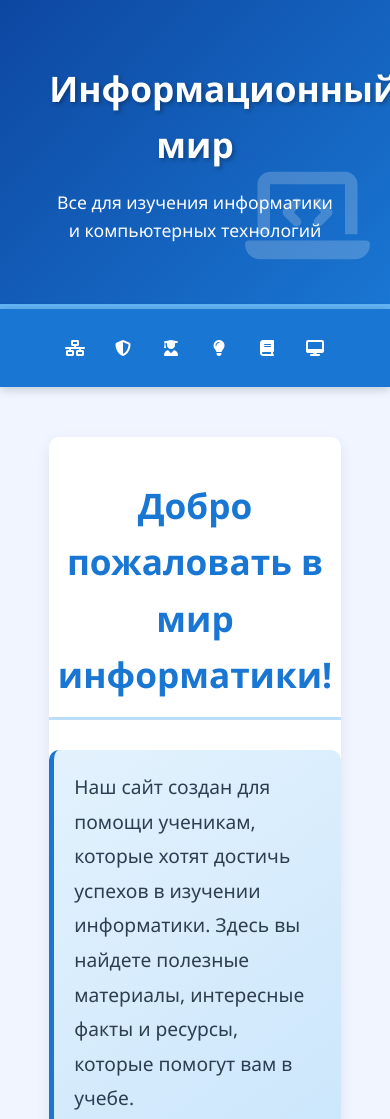
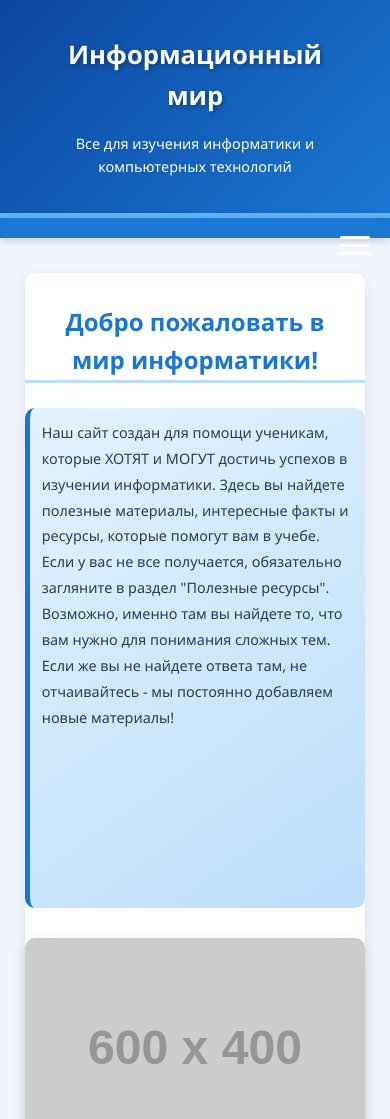
Before and after one commit to Kali30540/inf, a plain HTML site: page index.html in a window 390 px wide. Shown: the top 1119 px of the page. Drawn offline with Linux system fonts and the light colour scheme; placeholder pictures from the web are drawn by us.

Commit message:
Update index.html
add adaptive

```diff
--- a/index.html
+++ b/index.html
@@ -20,7 +20,7 @@
         }
 
         .container {
-            width: 85%;
+            width: 90%;
             max-width: 1200px;
             margin: 0 auto;
             padding: 20px;
@@ -30,7 +30,7 @@
         header {
             background: linear-gradient(135deg, #0d47a1 0%, #1976d2 100%);
             color: white;
-            padding: 40px 0;
+            padding: 30px 0;
             text-align: center;
             border-bottom: 5px solid #64b5f6;
             position: relative;
@@ -42,25 +42,27 @@
             bottom: 10px;
             right: 20px;
             opacity: 0.2;
-            font-size: 100px;
+            font-size: 80px;
         }
 
         header h1 {
-            font-size: 2.8rem;
+            font-size: 2.5rem;
             margin-bottom: 15px;
             text-shadow: 2px 2px 4px rgba(0, 0, 0, 0.3);
+            padding: 0 15px;
         }
 
         header p {
-            font-size: 1.3rem;
+            font-size: 1.2rem;
             max-width: 800px;
             margin: 0 auto;
+            padding: 0 15px;
         }
 
-        /* Navigation - исправленная */
+        /* Navigation */
         nav {
             background-color: #1976d2;
-            padding: 15px 0;
+            padding: 12px 0;
             position: sticky;
             top: 0;
             z-index: 100;
@@ -71,21 +73,21 @@
             display: flex;
             justify-content: center;
             list-style: none;
-            flex-wrap: nowrap;
+            flex-wrap: wrap;
             padding: 0 10px;
         }
 
         nav ul li {
-            margin: 0 8px;
+            margin: 5px;
         }
 
         nav ul li a {
             color: white;
             text-decoration: none;
             font-weight: 600;
-            font-size: 0.95rem;
+            font-size: 0.9rem;
             transition: all 0.3s;
-            padding: 6px 10px;
+            padding: 8px 12px;
             border-radius: 4px;
             white-space: nowrap;
             display: flex;
@@ -98,15 +100,36 @@
         }
 
         nav ul li a i {
-            margin-right: 6px;
+            margin-right: 8px;
             font-size: 1rem;
+        }
+
+        /* Mobile menu button */
+        .menu-toggle {
+            display: none;
+            flex-direction: column;
+            justify-content: space-around;
+            width: 30px;
+            height: 25px;
+            background: transparent;
+            border: none;
+            cursor: pointer;
+            padding: 0;
+        }
+
+        .menu-toggle span {
+            width: 100%;
+            height: 3px;
+            background-color: white;
+            border-radius: 2px;
+            transition: all 0.3s;
         }
 
         /* Section styles */
         section {
-            padding: 50px 0;
+            padding: 40px 0;
             background-color: white;
-            margin: 30px 0;
+            margin: 25px 0;
             border-radius: 10px;
             box-shadow: 0 5px 15px rgba(0, 0, 0, 0.08);
         }
@@ -117,26 +140,27 @@
             padding-bottom: 15px;
             border-bottom: 3px solid #bbdefb;
             text-align: center;
-            font-size: 2.2rem;
+            font-size: 2rem;
+            padding: 0 15px;
         }
 
         /* Card styles */
         .cards-container {
             display: flex;
             flex-wrap: wrap;
-            gap: 25px;
+            gap: 20px;
             margin-top: 30px;
             justify-content: center;
         }
 
         .card {
-            flex: 1 1 320px;
+            flex: 1 1 300px;
             background: linear-gradient(145deg, #e3f2fd, #bbdefb);
-            padding: 25px;
+            padding: 20px;
             border-radius: 10px;
             border-left: 5px solid #1976d2;
             transition: transform 0.3s, box-shadow 0.3s;
-            max-width: 380px;
+            max-width: 100%;
         }
 
         .card:hover {
@@ -147,7 +171,7 @@
         .card h3 {
             color: #0d47a1;
             margin-bottom: 15px;
-            font-size: 1.5rem;
+            font-size: 1.4rem;
             display: flex;
             align-items: center;
         }
@@ -160,7 +184,7 @@
         /* Welcome section */
         .welcome-section {
             text-align: center;
-            padding: 40px 0;
+            padding: 30px 0;
         }
 
         .welcome-content {
@@ -168,13 +192,13 @@
             flex-wrap: wrap;
             justify-content: center;
             align-items: center;
-            gap: 40px;
-            margin-top: 30px;
+            gap: 30px;
+            margin-top: 25px;
         }
 
         .welcome-text {
             flex: 1 1 500px;
-            font-size: 1.2rem;
+            font-size: 1.1rem;
             line-height: 1.8;
             text-align: left;
             padding: 20px;
@@ -185,7 +209,7 @@
 
         .welcome-image {
             flex: 1 1 300px;
-            max-width: 400px;
+            max-width: 100%;
         }
 
         .welcome-image img {
@@ -214,6 +238,7 @@
         .footer-section {
             flex: 1 1 300px;
             margin: 15px;
+            padding: 0 10px;
         }
 
         .footer-section h3 {
@@ -229,34 +254,22 @@
 
         /* Responsive adjustments */
         @media (max-width: 1024px) {
+            .header-icons {
+                font-size: 70px;
+                right: 15px;
+            }
+
             nav ul li a {
                 font-size: 0.9rem;
-                padding: 6px 8px;
+                padding: 7px 10px;
             }
 
-            nav ul li a i {
-                margin-right: 4px;
-                font-size: 0.9rem;
+            .card {
+                flex: 1 1 280px;
             }
         }
 
         @media (max-width: 900px) {
-            nav ul {
-                flex-wrap: wrap;
-                justify-content: center;
-            }
-
-            nav ul li {
-                margin: 5px;
-            }
-
-            nav ul li a {
-                font-size: 0.85rem;
-                padding: 5px 7px;
-            }
-        }
-
-        @media (max-width: 768px) {
             header h1 {
                 font-size: 2.2rem;
             }
@@ -265,8 +278,9 @@
                 font-size: 1.1rem;
             }
 
-            .welcome-content {
-                flex-direction: column;
+            .header-icons {
+                font-size: 60px;
+                bottom: 5px;
             }
 
             nav ul {
@@ -279,33 +293,177 @@
             }
 
             nav ul li a {
-                font-size: 0.8rem;
-                padding: 4px 6px;
+                font-size: 0.85rem;
+                padding: 6px 9px;
+            }
+        }
+
+        @media (max-width: 768px) {
+            header {
+                padding: 25px 0;
             }
 
-            nav ul li a i {
-                font-size: 0.8rem;
+            header h1 {
+                font-size: 2rem;
+            }
+
+            header p {
+                font-size: 1rem;
+            }
+
+            .header-icons {
+                font-size: 50px;
+                right: 10px;
+            }
+
+            .welcome-content {
+                flex-direction: column;
+            }
+
+            .welcome-text {
+                font-size: 1rem;
+            }
+
+            section h2 {
+                font-size: 1.8rem;
+            }
+
+            .card {
+                flex: 1 1 100%;
+                max-width: 100%;
+            }
+
+            .footer-section {
+                flex: 1 1 100%;
+                text-align: center;
+            }
+        }
+
+        @media (max-width: 600px) {
+            .container {
+                width: 95%;
+                padding: 15px;
+            }
+
+            header {
+                padding: 20px 0;
+            }
+
+            header h1 {
+                font-size: 1.8rem;
+            }
+
+            header p {
+                font-size: 0.95rem;
+            }
+
+            .header-icons {
+                display: none;
+            }
+
+            nav {
+                padding: 10px 0;
+            }
+
+            nav ul {
+                display: none;
+                flex-direction: column;
+                width: 100%;
+                text-align: center;
+            }
+
+            nav ul.show {
+                display: flex;
+            }
+
+            nav ul li {
+                margin: 5px 0;
+                width: 100%;
+            }
+
+            nav ul li a {
+                justify-content: center;
+                padding: 12px;
+                border-radius: 0;
+            }
+
+            .menu-toggle {
+                display: flex;
+                position: absolute;
+                top: 15px;
+                right: 20px;
+            }
+
+            section {
+                padding: 30px 0;
+                margin: 20px 0;
+            }
+
+            section h2 {
+                font-size: 1.6rem;
+                margin-bottom: 20px;
+            }
+
+            .card h3 {
+                font-size: 1.3rem;
+            }
+
+            .welcome-text {
+                padding: 15px;
+                font-size: 0.95rem;
+            }
+
+            footer {
+                padding: 20px 0;
             }
         }
 
         @media (max-width: 480px) {
-            nav ul li a span {
-                display: none;
+            header h1 {
+                font-size: 1.6rem;
             }
 
-            nav ul li a i {
-                margin-right: 0;
-                font-size: 1rem;
+            header p {
+                font-size: 0.9rem;
             }
 
-            nav ul li a {
-                padding: 8px 10px;
-                border-radius: 50%;
-                width: 40px;
-                height: 40px;
-                display: flex;
-                justify-content: center;
-                align-items: center;
+            section h2 {
+                font-size: 1.5rem;
+            }
+
+            .card {
+                padding: 15px;
+            }
+
+            .card h3 {
+                font-size: 1.2rem;
+            }
+
+            .card h3 i {
+                font-size: 1.1rem;
+            }
+
+            .welcome-text {
+                font-size: 0.9rem;
+                padding: 12px;
+            }
+
+            .footer-section {
+                margin: 10px 0;
+            }
+        }
+
+        @media (max-width: 360px) {
+            header h1 {
+                font-size: 1.5rem;
+            }
+
+            section h2 {
+                font-size: 1.4rem;
+            }
+
+            .card h3 {
+                font-size: 1.1rem;
             }
         }
     </style>
@@ -322,7 +480,12 @@
     </header>
 
     <nav>
-        <ul>
+        <button class="menu-toggle" id="menuToggle">
+            <span></span>
+            <span></span>
+            <span></span>
+        </button>
+        <ul id="navMenu">
             <li><a href="pages/computer-webs.html"><i class="fas fa-network-wired"></i> <span>Компьютерные сети</span></a></li>
             <li><a href="pages/cybersafety.html"><i class="fas fa-shield-alt"></i> <span>Кибербезопасность</span></a></li>
             <li><a href="pages/it-scientist.html"><i class="fas fa-user-graduate"></i> <span>Ученые информатики</span></a></li>
@@ -337,7 +500,7 @@
             <h2>Добро пожаловать в мир информатики!</h2>
             <div class="welcome-content">
                 <div class="welcome-text">
-                    <p>Наш сайт создан для помощи ученикам, которые хотят достичь успехов в изучении информатики. Здесь вы найдете полезные материалы, интересные факты и ресурсы, которые помогут вам в учебе.</p>
+                    <p>Наш сайт создан для помощи ученикам, которые ХОТЯТ и МОГУТ достичь успехов в изучении информатики. Здесь вы найдете полезные материалы, интересные факты и ресурсы, которые помогут вам в учебе.</p>
                     <p>Если у вас не все получается, обязательно загляните в раздел "Полезные ресурсы". Возможно, именно там вы найдете то, что вам нужно для понимания сложных тем. Если же вы не найдете ответа там, не отчаивайтесь - мы постоянно добавляем новые материалы!</p>
                 </div>
                 <div class="welcome-image">
@@ -388,6 +551,22 @@
             </div>
         </div>
     </footer>
+
+    <script>
+        // Мобильное меню
+        document.getElementById('menuToggle').addEventListener('click', function() {
+            document.getElementById('navMenu').classList.toggle('show');
+        });
+
+        // Закрытие меню при клике вне его области
+        document.addEventListener('click', function(event) {
+            const navMenu = document.getElementById('navMenu');
+            const menuToggle = document.getElementById('menuToggle');
+
+            if (!navMenu.contains(event.target) && !menuToggle.contains(event.target) && navMenu.classList.contains('show')) {
+                navMenu.classList.remove('show');
+            }
+        });
+    </script>
 </body>
-
 </html>
```
